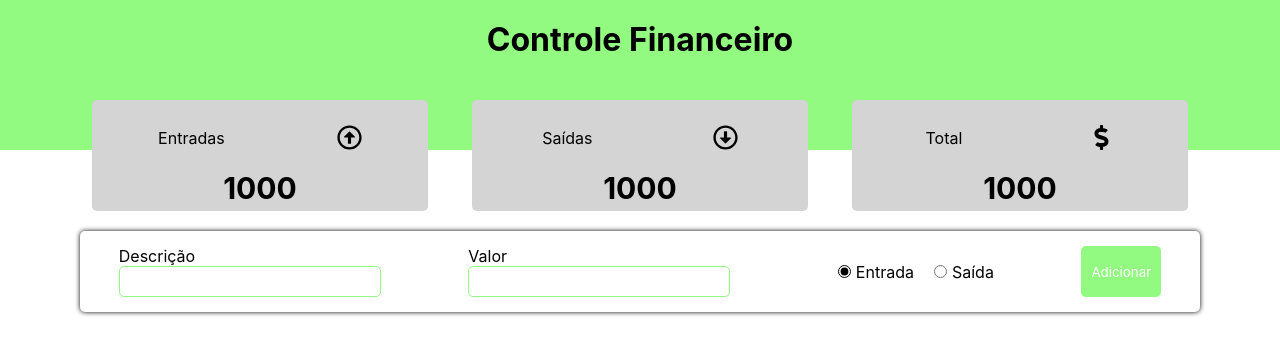
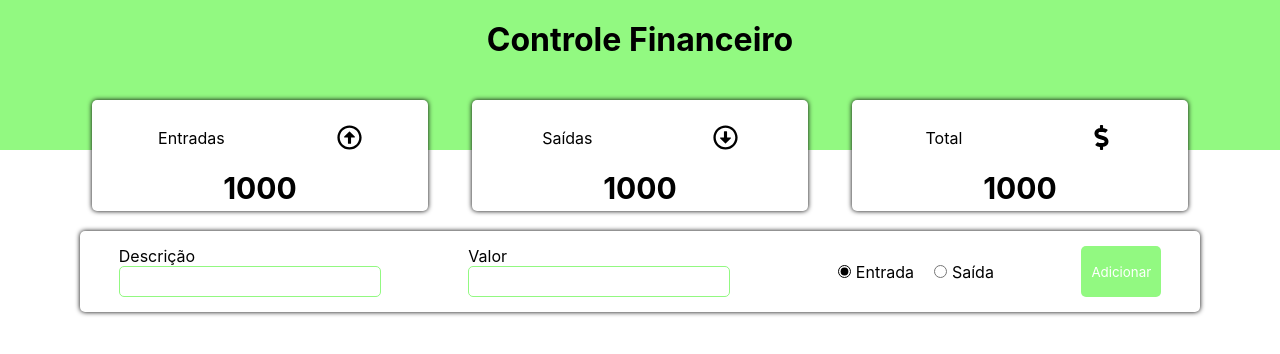
Before and after one commit to devbpatriciocosta/BancoBoleto, a Next.js app: page / in a window 1280 px wide. Shown: the top 354 px of the page. Built offline with nearby package versions, Linux system fonts and the light colour scheme.

Commit message:
Card hover

```diff
--- a/src/components/resumeCards/ResumeCards.jsx
+++ b/src/components/resumeCards/ResumeCards.jsx
@@ -4,10 +4,17 @@ const CardContainer = styled.div`
   display: flex;
   flex-direction: column;
   align-items: center;
-  background-color: #d4d4d4;
+  background-color: #fff;
+  box-shadow: 0 0 5px black;
   border-radius: 5px;
   padding: 5px 15px;
   width: 30%;
+
+  transition: 0.3s ease-in-out;
+
+  :hover {
+    transform: translateY(2px);
+  }
 
   @media (max-width: 750px) {
     width: 20%;
```
